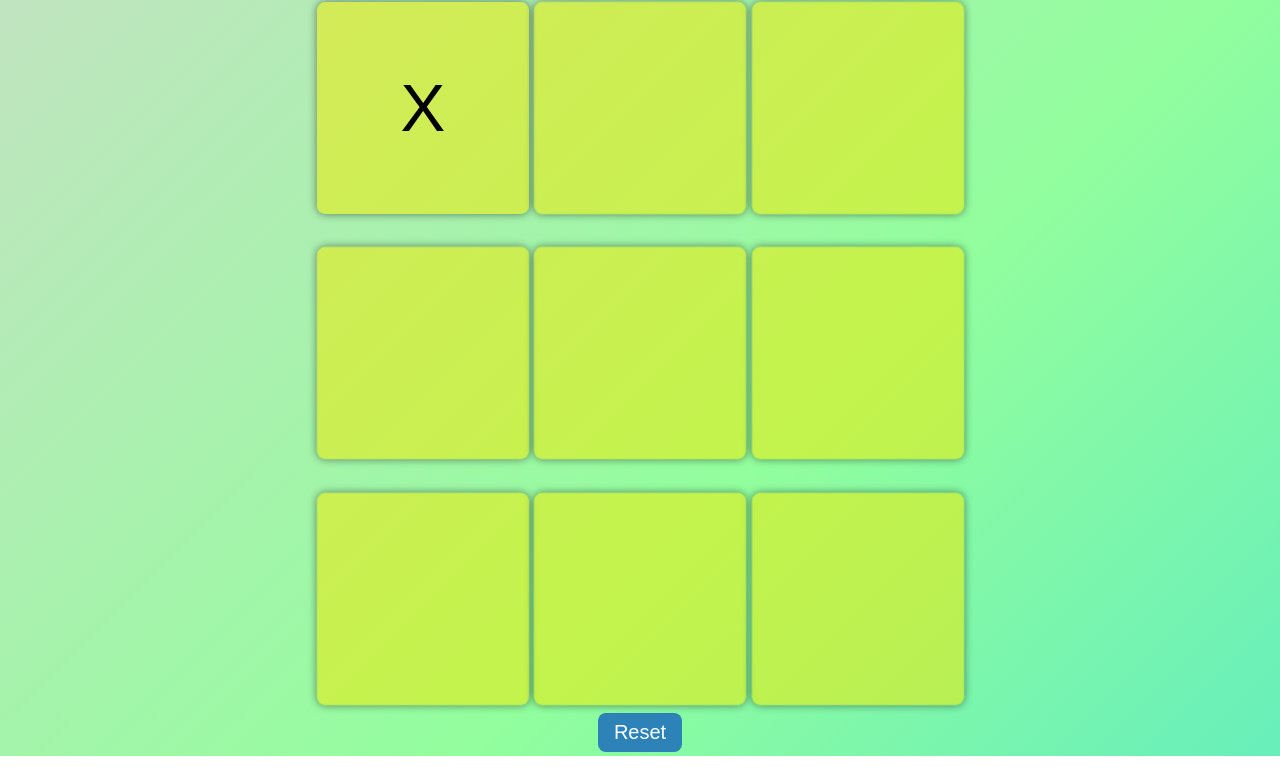
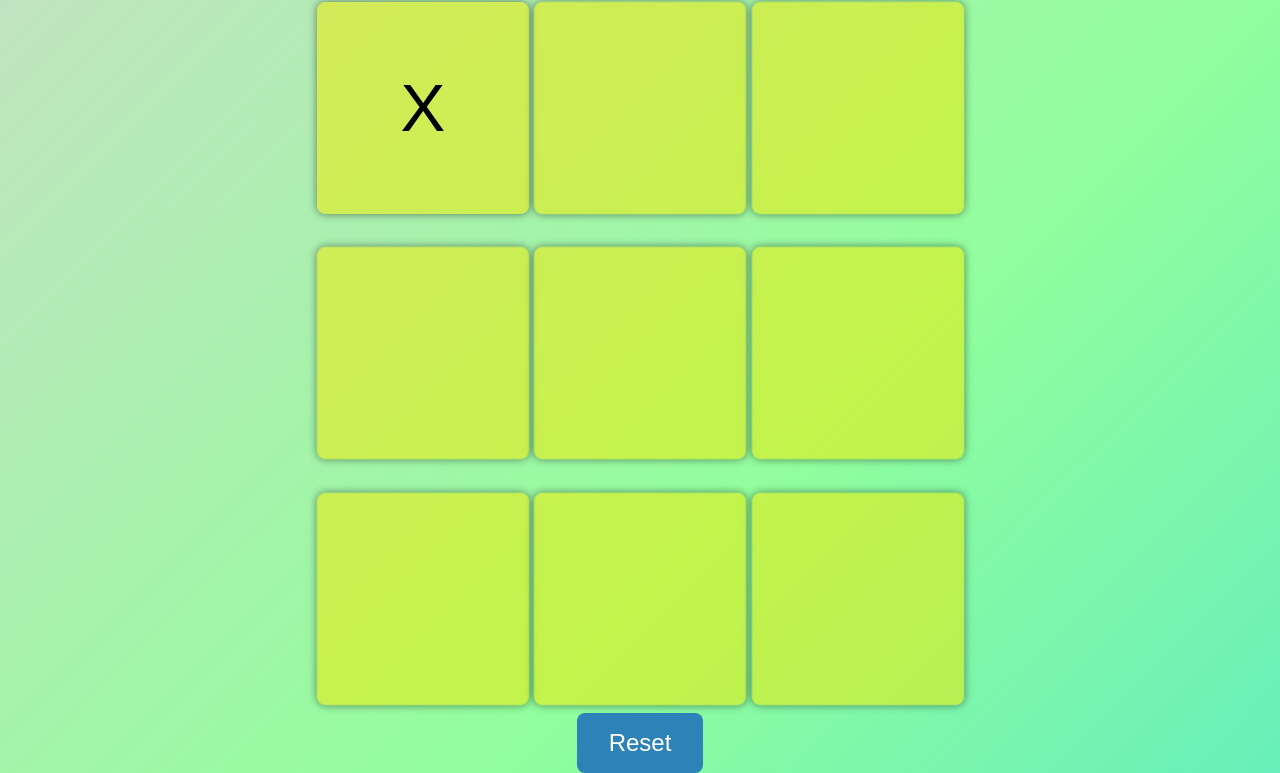
Before and after one commit to srikanth0116/Game-on-OX, a plain HTML site: page index.html in a window 1280 px wide. Shown: the part 44-817 px from the top of the page. Drawn offline with Linux system fonts and the light colour scheme.

Commit message:
changes in css

```diff
--- a/style.css
+++ b/style.css
@@ -115,14 +115,22 @@ body {
   .box {
     font-size: 10vmin;
   }
-
   .reset,
   .new-game {
     font-size: 3vmin;
     padding: 2vmin 4vmin;
   }
-
   .winner-msg {
     font-size: 6vmin;
   }
 }
+
+.reset,
+.new-game {
+  font-size: 3vmin;
+  padding: 2vmin 4vmin;
+}
+
+.winner-msg {
+  font-size: 6vmin;
+}
```
